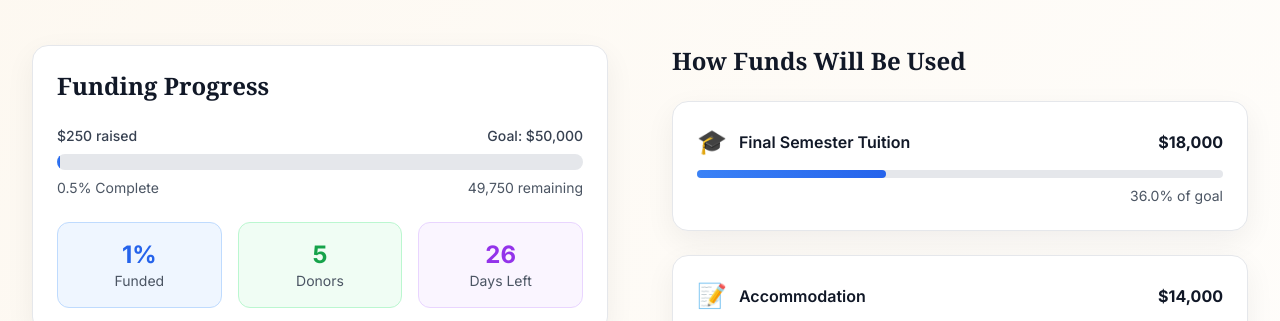
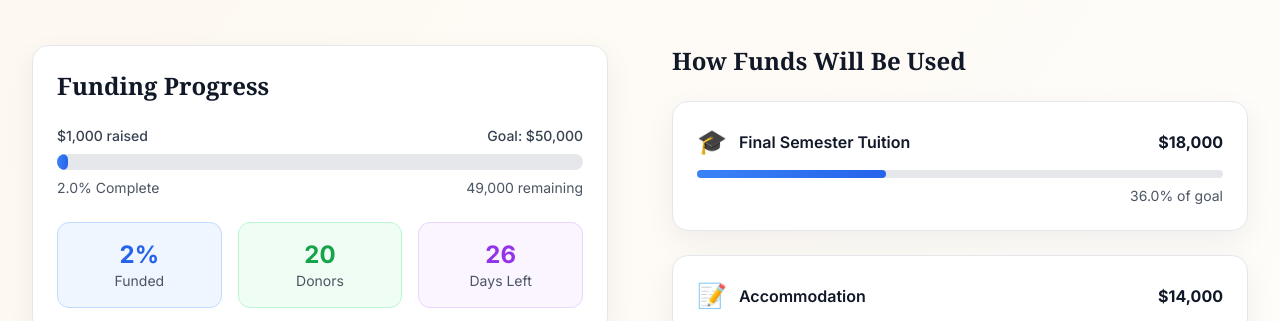
Before and after one commit to praise-cloud/crowd_funding_landing-_page, a React (Vite) app: page / in a window 1280 px wide. Shown: the part 2420-2741 px from the top of the page. Built offline with nearby package versions, Linux system fonts and the light colour scheme; no server answers; the HTML template or start-up script is replaced by a standard one.

Commit message:
Update Funding.jsx, changing the 250 to 1000

```diff
--- a/src/components/Funding.jsx
+++ b/src/components/Funding.jsx
@@ -32,7 +32,7 @@ const Funding = () => {
     percentage: (item.amount / totalGoal) * 100
   }));
 
-  const currentAmount = 250;
+  const currentAmount = 1000;
   const progressPercentage = (currentAmount / totalGoal) * 100;
 
   return (
```
